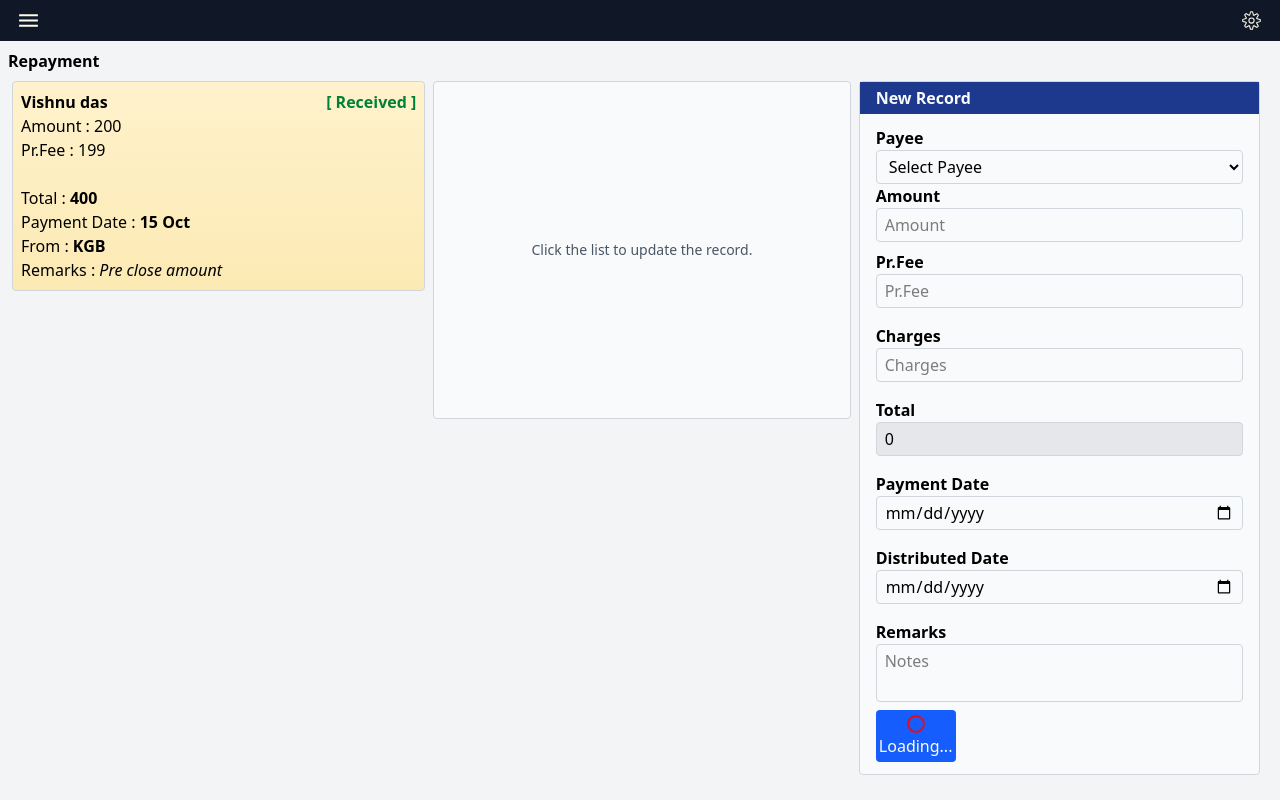
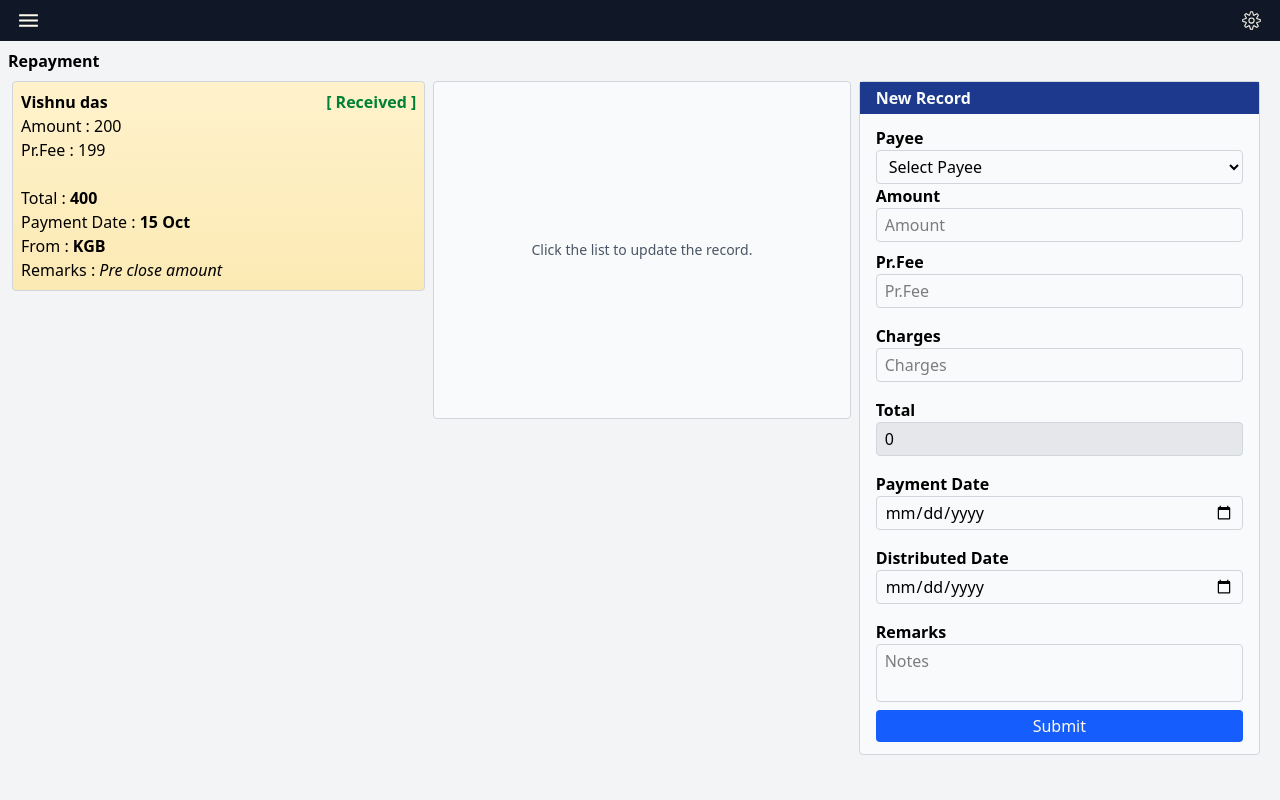
Before and after one commit to mevishnudas/vtrack, a React (Vite) app: page /repayment in a window 1280 px wide. Built offline with nearby package versions, Linux system fonts and the light colour scheme.

Commit message:
spinner removed

```diff
--- a/package.json
+++ b/package.json
@@ -18,7 +18,6 @@
     "react-hook-form": "^7.67.0",
     "react-icons": "^5.5.0",
     "react-router-dom": "^7.9.6",
-    "react-spinners": "^0.17.0",
     "tailwindcss": "^4.1.17",
     "yup": "^1.7.1"
   },
--- a/src/pages/repayment/sections/Add.tsx
+++ b/src/pages/repayment/sections/Add.tsx
@@ -2,17 +2,11 @@ import { useForm } from "react-hook-form";
 import {error_message} from "../../../utils/ErrorMessages";
 import { yupResolver } from "@hookform/resolvers/yup";
 import * as yup from "yup"
-import { useState,CSSProperties  } from "react";
+import { useState} from "react";
 import {formatDate} from "../../../utils/DateFormat";
 import {fetchRequest} from "../../../services/Fetch";
 import { useNavigate } from "react-router-dom";
-import { ClipLoader } from "react-spinners";
 
-const override: CSSProperties = {
-  display: "block",
-  margin: "0 auto",
-  borderColor: "red",
-};
 const schema = yup
   .object({
     payee:yup.number().moreThan(0, error_message.required).required(),
@@ -212,18 +206,10 @@ const Add = () =>{
 
                         <div className="grid">
 
-                            <button type="submit" className="bg-blue-600 active:bg-blue-800 text-amber-50 rounded-sm py-1 w-20">
-                                {/* Submit */}
+                            <button type="submit" className="bg-blue-600 active:bg-blue-800 text-amber-50 rounded-sm py-1">
+                                Submit
 
-                                 <ClipLoader
-                                    color="#ffffff"
-                                    loading={true}
-                                    cssOverride={override}
-                                    size={20}
-                                    aria-label="MoonLoader"
-                                    data-testid="MoonLoader"
-                                />
-                                <span className="text-amber-50">Loading...</span>
+                                {/* <span className="text-amber-50">Loading...</span> */}
 
                             </button>
 
```
Also changed, not shown: 1 other file (tests, documents, lock files or other folders).
